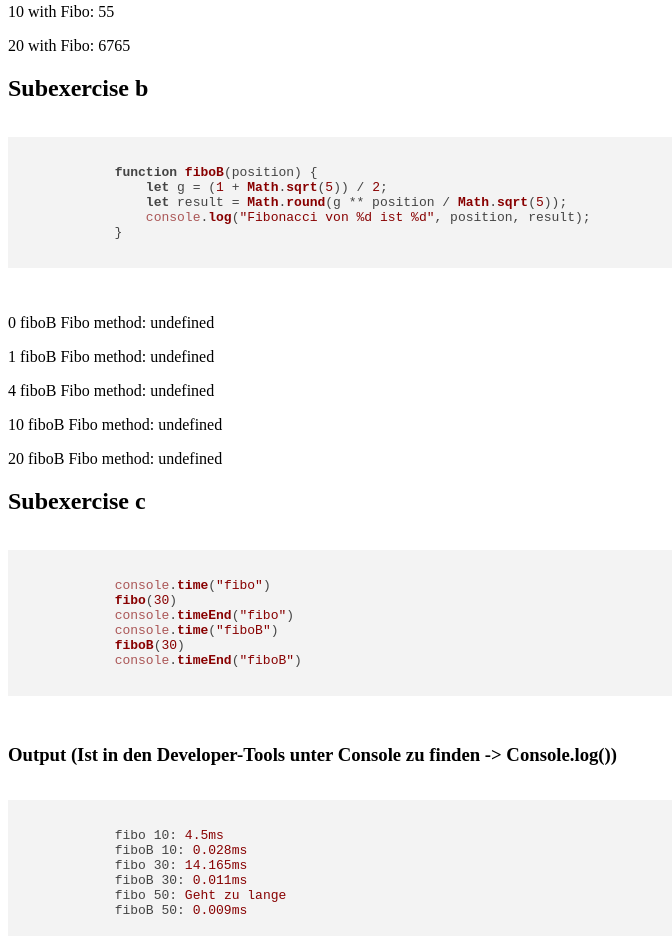
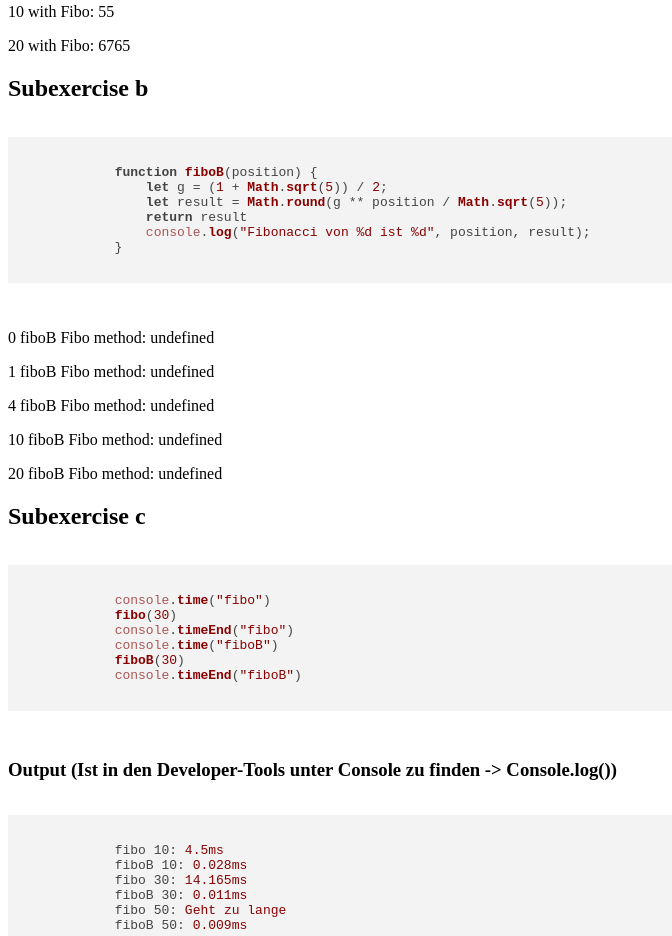
Before and after one commit to arslasel/Webentwicklung, a plain HTML site: page Praktikum2/index.html in a window 1280 px wide. Shown: the part 890-1826 px from the top of the page, without its empty margins (0-672 px from the left). Drawn offline with nearby package versions, Linux system fonts and the light colour scheme; a script that the page names is missing.

Commit message:
Update index.html

```diff
--- a/Praktikum2/index.html
+++ b/Praktikum2/index.html
@@ -56,6 +56,7 @@
             function fiboB(position) {
                 let g = (1 + Math.sqrt(5)) / 2;
                 let result = Math.round(g ** position / Math.sqrt(5));
+                return result
                 console.log("Fibonacci von %d ist %d", position, result);
             }
         </code>
```
